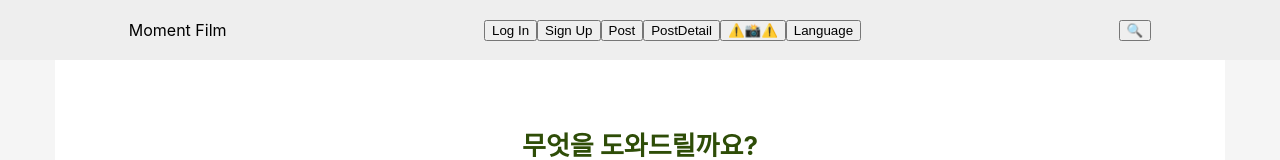
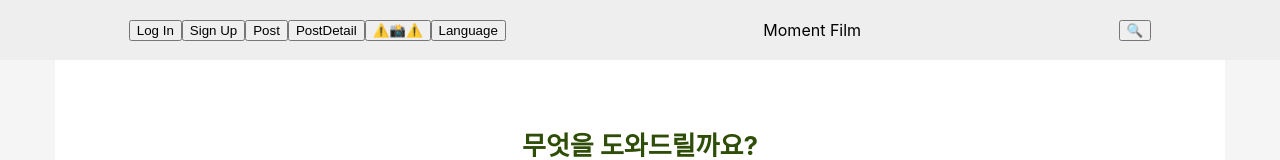
Before and after one commit to Moment-Film/Moment_Film_Frontend, a React (Create React App) app: page /search in a window 1280 px wide. Shown: the top 160 px of the page. Built offline with nearby package versions, Linux system fonts and the light colour scheme; no server answers; a web font is replaced by a local one.

Commit message:
[ refactor ] 인기 사용자 닉네임 navigate / 헤더 styling

```diff
--- a/src/App.js
+++ b/src/App.js
@@ -11,7 +11,6 @@ import SignUpPage from './pages/SignUpPage'
 import CameraPage from './pages/CameraPage';
 import CameraOptionPage from './pages/CameraOptionPage';
 import FrameSelectPage from './pages/FrameSelectPage';
-import CamPageLayout from './layout/CamPageLayout';
 import FilterPage from './pages/FilterPage';
 import { Route, Routes } from 'react-router-dom';
 import Globalstyles from './globalStyle/GlobalStyle';
@@ -54,11 +53,6 @@ function App() {
             <Route path='/profile/edit' element={<ProfileEdit />} />
           </Route>
         </Route>
-
-        {/* 스르륵 */}
-        <Route path='/camera' element={<CamPageLayout />}>
-        </Route>
-
       </Routes>
     </>
   );
--- a/src/components/searchPage/SearchUser.jsx
+++ b/src/components/searchPage/SearchUser.jsx
@@ -3,9 +3,9 @@ import styled from "styled-components";
 import { useNavigate } from "react-router";
 import { useQuery } from "react-query";
 import { useState } from "react";
-import * as S from "../common/styles/StyledSpan";
 import { popularUser } from "../../api/popularUser";
 
+import * as S from "../common/styles/StyledSpan";
 import upperArr from "../assets/icons/upperArr.svg";
 import search from "../assets/icons/searchIcon.svg";
 
@@ -63,7 +63,7 @@ const SearchUser = () => {
                   <RecommendItem>
                     <div style={{ display: "flex", gap: "20px" }}>
                       <div>{index + 1}위</div>
-                      <div>{item.username}</div>
+                      <div onClick={()=>{navigate(`/profile/${item.id}`)}}>{item.username}</div>
                     </div>
                     <div style={{ display: "flex" }}>
                       <div style={{ lineHeight: "28px" }}>
--- a/src/layout/CamPageLayout.jsx
+++ /dev/null
@@ -1,17 +0,0 @@
-import React from 'react'
-import { Outlet } from 'react-router-dom'
-import SmallHeader from './SmallHeader';
-import Footer from './Footer';
-import Header from './Header';
-
-function CamPageLayout() {
-  return (
-    <>
-    <SmallHeader />
-    <Outlet />
-    <Footer />
-    </>
-  )
-}
-
-export default CamPageLayout
--- a/src/layout/Header.jsx
+++ b/src/layout/Header.jsx
@@ -13,14 +13,8 @@ function Header() {
   const userInfo = useSelector((state) => state.UserInfo);
   const ACToken = useSelector((state) => state.AccessToken.accessToken);
 
-
-
   return (
     <HeaderSection>
-      <HeaderTitle>
-        <span onClick={() => navigate(`/`)}>Moment Film</span>
-      </HeaderTitle>
-
       <LinkBox>
         {ACToken ? (
           <>
@@ -50,6 +44,10 @@ function Header() {
           Language
         </Btn>
       </LinkBox>
+
+      <HeaderTitle>
+        <span onClick={() => navigate(`/`)}>Moment Film</span>
+      </HeaderTitle>
 
       <LinkBox>
         <Btn onClick={() => navigate(`/search`)}>🔍</Btn>
--- a/src/layout/SmallHeader.jsx
+++ /dev/null
@@ -1,72 +0,0 @@
-import { useNavigate } from "react-router";
-import styled from "styled-components";
-import { useSelector, useDispatch } from "react-redux";
-import { SetLanguage } from "../redux/modules/Language";
-
-function SmallHeader() {
-    const navigate = useNavigate();
-    const language = useSelector((state) => state.Language.language)
-    const dispatch = useDispatch();
-
-    return (
-        <HeaderSection>
-            <HeaderTitle>
-                <span onClick={() => navigate(`/`)} >Momonet Film</span>
-            </HeaderTitle>
-
-            <LinkBox>
-                <Btn onClick={() => navigate(`/`)}>Home</Btn>
-                <Btn onClick={() => navigate(`/signup`)}>Sign Up</Btn>
-                <Btn onClick={() => navigate(`/login`)}>Log In</Btn>
-                <Btn onClick={() => navigate(`/post`)}>Post</Btn>
-                <Btn onClick={() => navigate(`/post/1`)}>PostDetail</Btn>
-                <Btn onClick={() => navigate(`/camera/frameSelect`)}>⚠️📸⚠️</Btn>
-                <Btn onClick={() => dispatch(SetLanguage(`${language === 'ko' ? 'en' : 'ko'}`))}>Language</Btn>
-
-            </LinkBox>
-
-            <LinkBox>
-                <Btn onClick={() => navigate(`/search`)}>🔍</Btn>
-                <Btn onClick={() => navigate(`/mypage`)}>ᕙ༼◕ ᴥ ◕༽ᕗ</Btn>
-            </LinkBox>
-        </HeaderSection>
-
-    )
-}
-export default SmallHeader;
-
-const HeaderSection = styled.header`
-
-  top:0px;
-  width:100%;
- height:30px;
- display:flex;
- justify-content: space-around;
- align-items:center;
-
- opacity:-1;
-
- background-color:rgba(238, 238, 238, 1);
- transition: height 0.3s ease;
-
- &:hover{
-  top:0px;
-  height: 60px; /* 호버 상태일 때 높이 증가 */
-
-  display:flex;
-  opacity:11;
- }
-
-`
-
-const LinkBox = styled.div`
-
-`
-
-const HeaderTitle = styled.div`
-
-`
-
-const Btn = styled.button`
-
-`
--- a/src/pages/SearchReseultpage.jsx
+++ b/src/pages/SearchReseultpage.jsx
@@ -14,7 +14,6 @@ function SearchReseultpage() {
     error,
   } = useQuery(["searchUser", username], () => searchUser({ username }));
 
-  // console.log(searchUserData.data.data);
   return (
     <>
       <div>
@@ -24,7 +23,7 @@ function SearchReseultpage() {
           <>
             "{params.id}"과 관련된 검색 결과입니다!
             <>
-              {searchUserData?.data.data.map((item, index) => {
+              {searchUserData.map((item, index) => {
                 return <div key={index}>{item.username}</div>;
               })}
             </>
```
